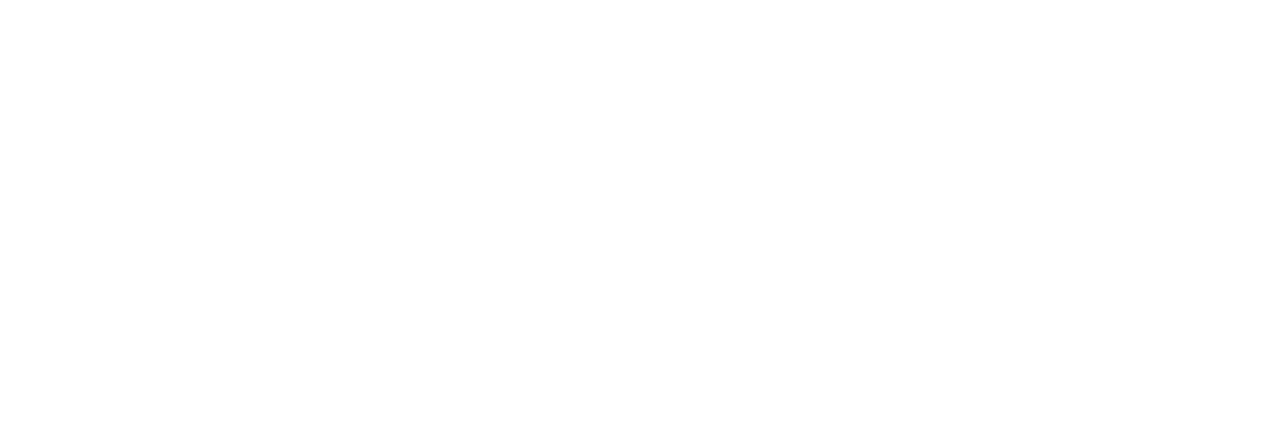
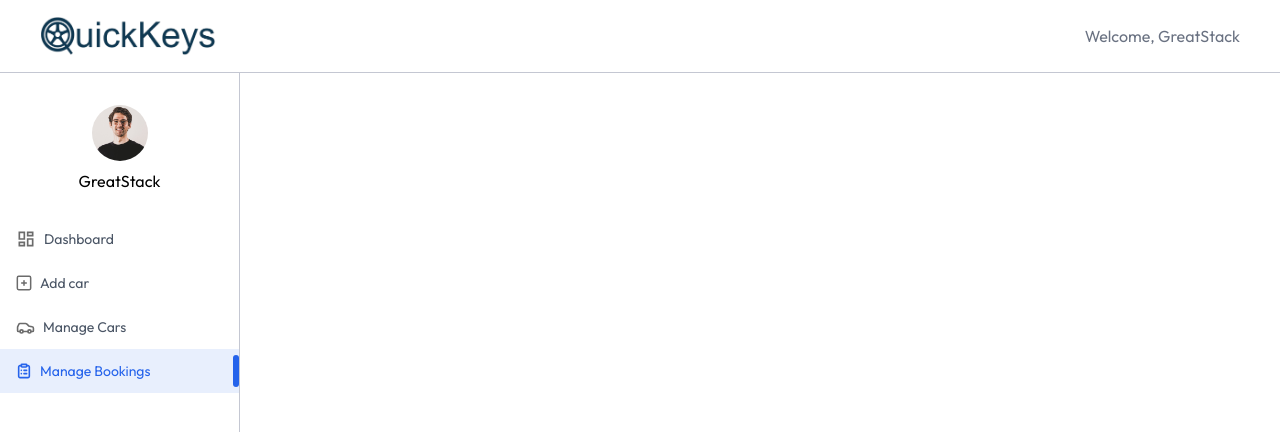
Before and after one commit to Gautam3210/QuickkKeys, a React (Vite) app in the folder client/: page /owner/manage-bookings in a window 1280 px wide. Shown: the top 432 px of the page. Built offline with nearby package versions, Linux system fonts and the light colour scheme.

Commit message:
owner layout is completed where navbar and side bar are added

```diff
--- /dev/null
+++ b/client/src/components/owner/NavbarOwner.jsx
@@ -0,0 +1,19 @@
+import React from 'react'
+import { Link } from 'react-router-dom';
+import { assets, dummyUserData } from '../../assets/assets'
+
+const NavbarOwner = () => {
+
+  const user = dummyUserData;
+
+  return (
+    <div className='flex items-center justify-between px-6 md:px-10 py-4 text-gray-500 border-b border-borderColor relative transition-all'>
+      <Link to='/'>
+        <img src={assets.logo2} alt="" className='h-10' />
+      </Link>
+      <p>Welcome, {user.name || "Owner"}</p>
+    </div>
+  )
+}
+
+export default NavbarOwner
--- /dev/null
+++ b/client/src/components/owner/Sidebar.jsx
@@ -0,0 +1,48 @@
+import React, { useState } from 'react'
+import { NavLink, useLocation } from 'react-router-dom';
+import { assets, dummyUserData, ownerMenuLinks } from '../../assets/assets'
+
+const Sidebar = () => {
+
+  const user = dummyUserData;
+  const location = useLocation()
+  const [image, setImage] = useState('')
+
+  const updateImage = async()=>{
+    user.image = URL.createObjectURL(image)
+    setImage('')
+  }
+
+  return (
+    <div className='relative min-h-screen md:flex flex-col items-center pt-8 max-w-13 md:max-w-60 w-full border-r border-borderColor text-sm'>
+
+      <div className='group relative'>
+        <label htmlFor="image">
+          <img src={image ? URL.createObjectURL(image) : user?.image || "https://images.unsplash.com/photo-1633332755192-727a05c4013d?q=80&w=300"} alt="" className='h-9 md:h-14 w-9 md:w-14 rounded-full mx-auto'/>
+          <input type="file" id='image' accept='image/*' hidden onChange={e=>setImage(e.target.files[0])} />
+
+          <div className='absolute hidden top-0 right-0 left-0 bottom-0 bg-black/10 rounded-full group-hover:flex items-center justify-center cursor-pointer'>
+            <img src={assets.edit_icon} alt="" />
+
+          </div>
+        </label>
+      </div>
+      {image && (
+        <button className='absolute top-0 right-0 flex p-2 gap-1 bg-primary/10 text-primary cursor-pointer'>Save <img src={assets.check_icon} width={13} alt="" onClick={updateImage}/></button>
+      )}
+      <p className='mt-2 text-base max-md:hidden'>{user?.name}</p>
+
+      <div className='w-full'>
+        {ownerMenuLinks.map((link, index)=>(
+          <NavLink key={index} to={link.path} className={`relative flex items-center gap-2 w-full py-3 pl-4 first:mt-6 ${link.path === location.pathname ? 'bg-primary/10 text-primary' : 'text-gray-600'}`}>
+            <img src={link.path === location.pathname ? link.coloredIcon : link.icon } alt="car icon" />
+            <span className='max-md:hidden'>{link.name}</span>
+            <div className={`${link.path == location.pathname && 'bg-primary'} w-1.5 h-8 rounded right-0 absolute`}></div>
+          </NavLink>
+        ))}
+      </div>
+    </div>
+  )
+}
+
+export default Sidebar
--- /dev/null
+++ b/client/src/components/owner/Title.jsx
@@ -0,0 +1,12 @@
+import React from 'react'
+
+const Title = ({title, subTitle}) => {
+  return (
+    <div>
+      <h1 className='font-medium text-3xl'>{title}</h1>
+      <p className='text-sm md:text-base text-gray-500/90 mt-2 max-w-156'>{subTitle}</p>
+    </div>
+  )
+}
+
+export default Title
--- a/client/src/pages/owner/Layout.jsx
+++ b/client/src/pages/owner/Layout.jsx
@@ -1,8 +1,17 @@
 import React from 'react'
+import { Outlet } from 'react-router-dom'
+import NavbarOwner from '../../components/owner/NavbarOwner'
+import Sidebar from '../../components/owner/Sidebar'
 
 const Layout = () => {
   return (
-    <div>
+    <div className='flex flex-col'>
+      <NavbarOwner/>
+      <div className='flex'>
+        <Sidebar/>
+        <Outlet/>
+      </div>
+
 
     </div>
   )
```
